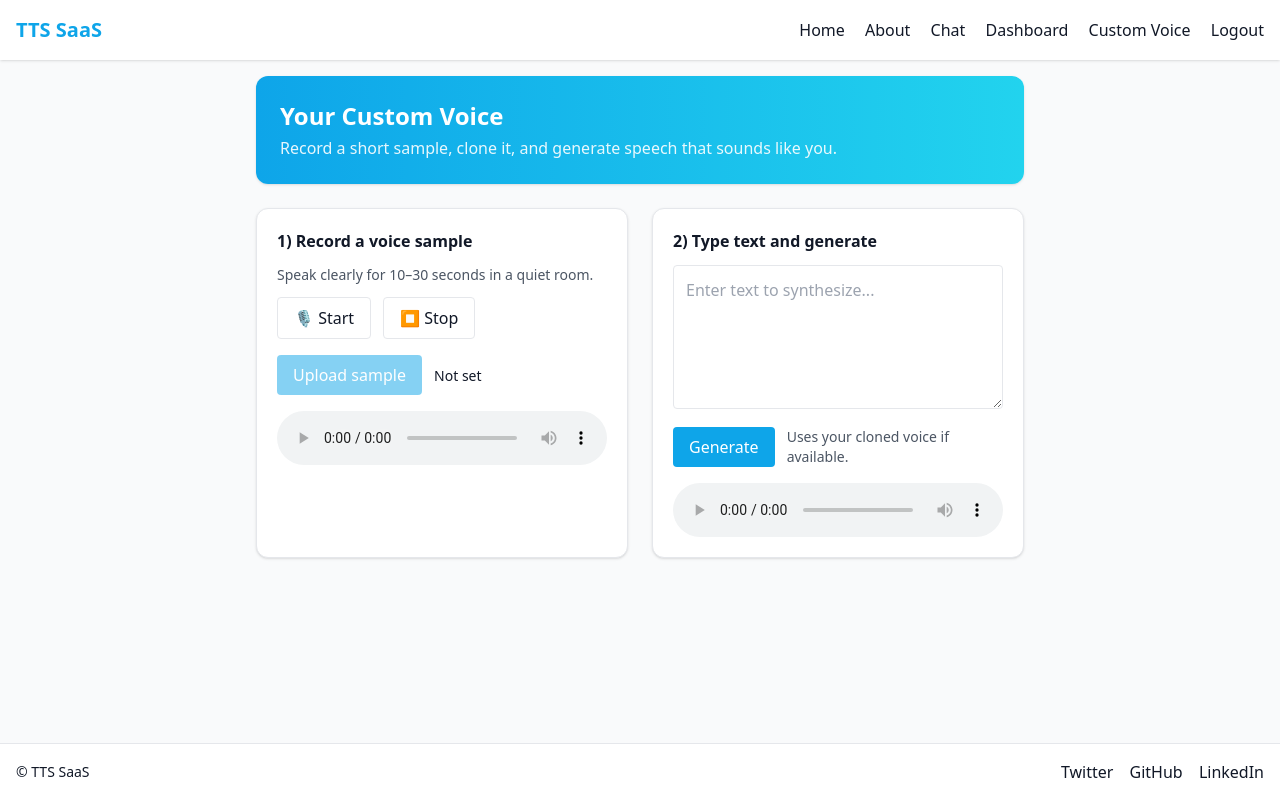
After one commit to codewithpaule/Text-to-Speech, a Django app: page /tts/clone/ in a window 1280 px wide. The commit adds this page. Run offline with Django 5.2, Linux system fonts and the light colour scheme; the visitor is signed in with stand-in values (Sample User, id 1); some libraries are stand-ins or nearby versions.

Commit message:
Add custom voice cloning feature with recording and synthesis
Co-authored-by: erhuvwu20.paul <erhuvwu20.paul@edouniversity.edu.ng>

```diff
--- a/templates/base.html
+++ b/templates/base.html
@@ -19,6 +19,7 @@
         {% if user.is_authenticated %}
           <a href="/chat/" class="hover:text-primary">Chat</a>
           <a href="/tts/dashboard/" class="hover:text-primary">Dashboard</a>
+          <a href="/tts/clone/" class="hover:text-primary">Custom Voice</a>
           <a href="/accounts/logout/" class="hover:text-primary">Logout</a>
         {% else %}
           <a href="/accounts/login/" class="hover:text-primary">Login</a>
--- /dev/null
+++ b/templates/pages/custom_voice.html
@@ -0,0 +1,114 @@
+{% extends 'base.html' %}
+{% block title %}Custom Voice - TTS SaaS{% endblock %}
+{% block content %}
+<div class="max-w-3xl mx-auto">
+  <div class="bg-gradient-to-r from-sky-500 to-cyan-400 text-white rounded-xl p-6 shadow mb-6">
+    <h1 class="text-2xl font-bold">Your Custom Voice</h1>
+    <p class="opacity-90 mt-1">Record a short sample, clone it, and generate speech that sounds like you.</p>
+  </div>
+
+  <div class="grid md:grid-cols-2 gap-6">
+    <section class="bg-white dark:bg-neutral-900 border rounded-xl p-5 shadow">
+      <h2 class="font-semibold mb-3">1) Record a voice sample</h2>
+      <p class="text-sm text-gray-600 dark:text-gray-400 mb-3">Speak clearly for 10–30 seconds in a quiet room.</p>
+      <div class="flex items-center gap-3">
+        <button id="recordBtn" class="px-4 py-2 rounded border hover:bg-gray-50 dark:hover:bg-neutral-800">🎙️ Start</button>
+        <button id="stopBtn" class="px-4 py-2 rounded border hover:bg-gray-50 dark:hover:bg-neutral-800" disabled>⏹️ Stop</button>
+        <span id="statusText" class="text-sm"></span>
+      </div>
+      <div class="mt-4">
+        <button id="uploadBtn" class="px-4 py-2 bg-primary text-white rounded hover:opacity-90 disabled:opacity-50" disabled>Upload sample</button>
+        <span id="cloneState" class="ml-2 text-sm">{{ cloned_voice_ready|yesno:"Ready,Not set" }}</span>
+      </div>
+      <audio id="preview" class="mt-4 w-full" controls></audio>
+    </section>
+
+    <section class="bg-white dark:bg-neutral-900 border rounded-xl p-5 shadow">
+      <h2 class="font-semibold mb-3">2) Type text and generate</h2>
+      <textarea id="textInput" class="w-full h-36 p-3 rounded border dark:bg-neutral-900 dark:border-neutral-700" placeholder="Enter text to synthesize..."></textarea>
+      <div class="flex items-center gap-3 mt-3">
+        <button id="speakBtn" class="px-4 py-2 bg-primary text-white rounded hover:opacity-90">Generate</button>
+        <span id="helpText" class="text-sm text-gray-600 dark:text-gray-400">Uses your cloned voice if available.</span>
+      </div>
+      <audio id="output" class="mt-4 w-full" controls></audio>
+    </section>
+  </div>
+</div>
+{% endblock %}
+
+{% block scripts %}
+<script>
+  const recordBtn = document.getElementById('recordBtn');
+  const stopBtn = document.getElementById('stopBtn');
+  const uploadBtn = document.getElementById('uploadBtn');
+  const statusText = document.getElementById('statusText');
+  const preview = document.getElementById('preview');
+  const cloneState = document.getElementById('cloneState');
+  const textInput = document.getElementById('textInput');
+  const speakBtn = document.getElementById('speakBtn');
+  const output = document.getElementById('output');
+
+  function getCookie(name){
+    const v=`; ${document.cookie}`.split(`; ${name}=`);
+    if(v.length===2) return v.pop().split(';').shift();
+  }
+
+  let mediaRecorder; let chunks = []; let recordedBlob;
+
+  recordBtn.addEventListener('click', async () => {
+    const stream = await navigator.mediaDevices.getUserMedia({ audio: true });
+    chunks = []; recordedBlob = null;
+    mediaRecorder = new MediaRecorder(stream, { mimeType: 'audio/webm' });
+    mediaRecorder.ondataavailable = e => { if (e.data.size) chunks.push(e.data); };
+    mediaRecorder.onstop = () => {
+      recordedBlob = new Blob(chunks, { type: 'audio/webm' });
+      preview.src = URL.createObjectURL(recordedBlob);
+      uploadBtn.disabled = false;
+      statusText.textContent = 'Sample ready. Review and upload.';
+    };
+    mediaRecorder.start();
+    statusText.textContent = 'Recording...';
+    recordBtn.disabled = true; stopBtn.disabled = false;
+  });
+
+  stopBtn.addEventListener('click', () => {
+    stopBtn.disabled = true;
+    mediaRecorder && mediaRecorder.stop();
+    recordBtn.disabled = false;
+  });
+
+  uploadBtn.addEventListener('click', async () => {
+    if (!recordedBlob) return;
+    uploadBtn.disabled = true;
+    statusText.textContent = 'Uploading sample...';
+    const form = new FormData();
+    form.append('audio', recordedBlob, 'sample.webm');
+    form.append('name', 'My Custom Voice');
+    const res = await fetch('/tts/clone/upload/', { method: 'POST', headers: {'X-CSRFToken': getCookie('csrftoken')}, body: form });
+    if (res.ok){
+      cloneState.textContent = 'Ready';
+      statusText.textContent = 'Cloned successfully!';
+    } else {
+      const err = await res.text();
+      statusText.textContent = err || 'Upload failed';
+    }
+    uploadBtn.disabled = false;
+  });
+
+  speakBtn.addEventListener('click', async () => {
+    const text = textInput.value.trim();
+    if (!text) return;
+    textInput.value = '';
+    output.removeAttribute('src'); output.load();
+    const res = await fetch('/tts/clone/speak/', { method: 'POST', headers: {'X-CSRFToken': getCookie('csrftoken')}, body: new URLSearchParams({ text }) });
+    if (!res.ok){
+      const err = await res.text();
+      alert(err || 'Failed to synthesize');
+      return;
+    }
+    const blob = await res.blob();
+    output.src = URL.createObjectURL(blob);
+    output.play();
+  });
+</script>
+{% endblock %}
--- a/tts/urls.py
+++ b/tts/urls.py
@@ -6,7 +6,7 @@ urlpatterns = [
     path('speak/', views.speak, name='speak'),
     path('dashboard/', views.dashboard, name='dashboard'),
     path('save-voice/', views.save_preferred_voice, name='save_voice'),
-    # New endpoints for voice cloning
+    path('clone/', views.clone_page, name='clone_page'),
     path('clone/upload/', views.upload_voice_sample, name='upload_voice_sample'),
     path('clone/speak/', views.speak_cloned, name='speak_cloned'),
 ]
--- a/tts/views.py
+++ b/tts/views.py
@@ -168,3 +168,10 @@ def speak_cloned(request):
             return JsonResponse({'error': str(e)}, status=500)
 
     return HttpResponseBadRequest('Unsupported voice provider')
+
+
+@login_required
+def clone_page(request):
+    return render(request, 'pages/custom_voice.html', {
+        'cloned_voice_ready': bool(getattr(request.user, 'cloned_voice_id', '') and getattr(request.user, 'cloned_voice_provider', '')),
+    })
```
Also changed, not shown: templates/chat/chat.html (+88 -19 lines).
